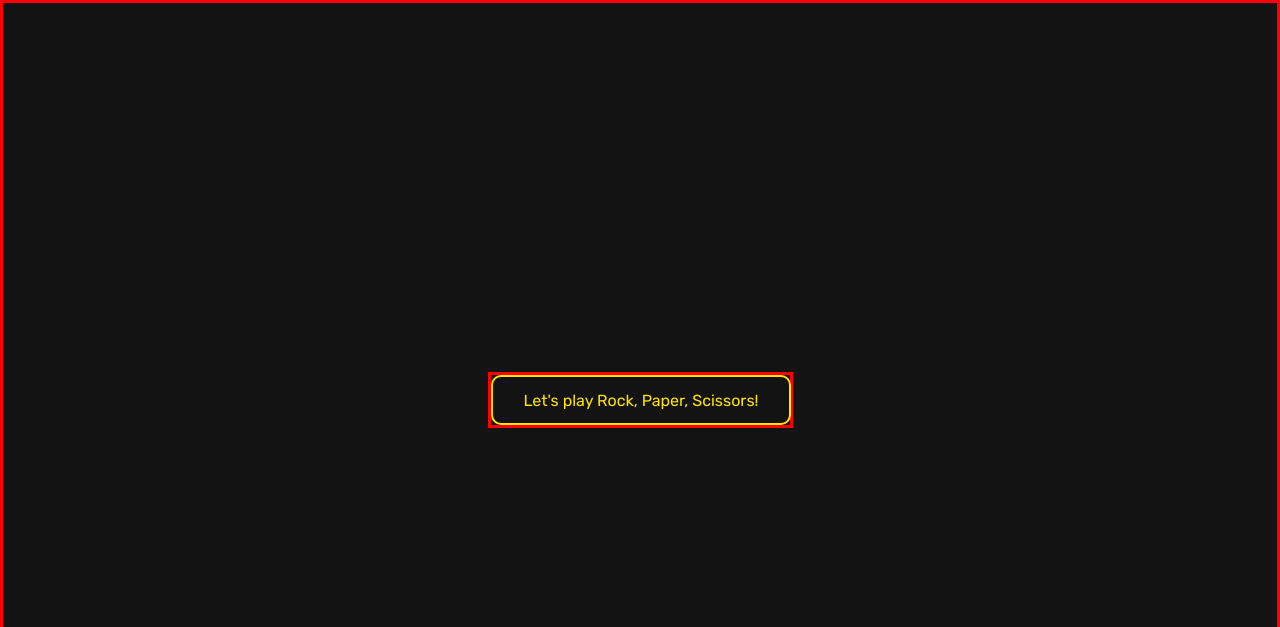
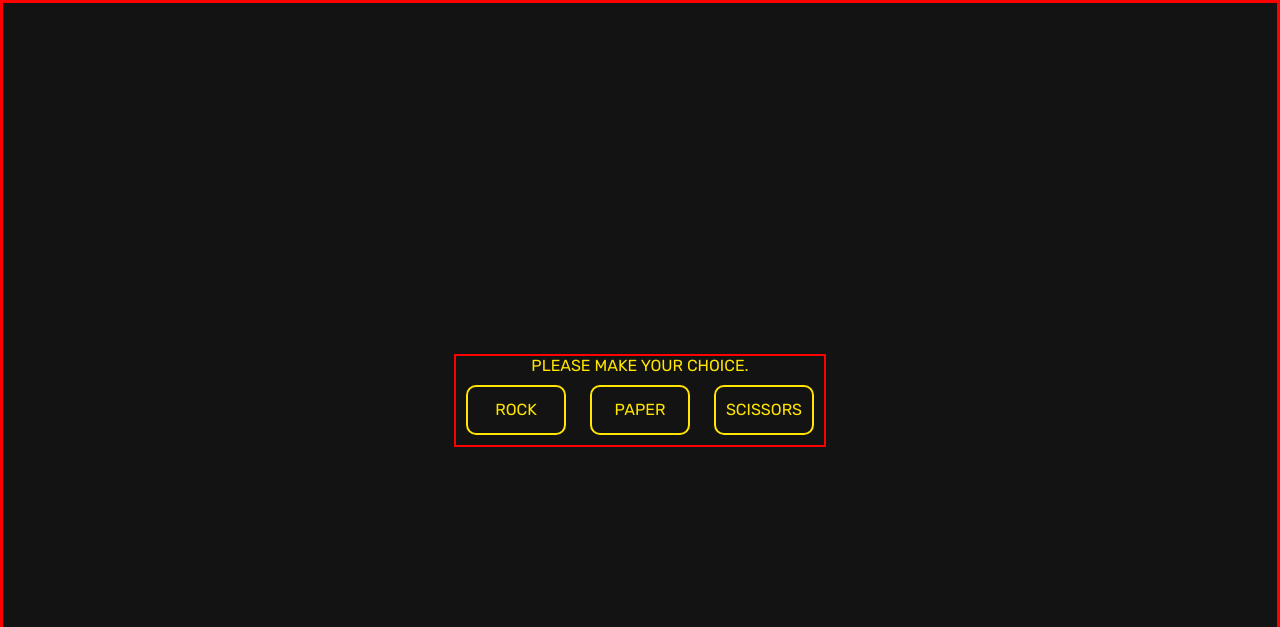
Before and after one commit to jiyorude/simplerps, a plain HTML site: page dist/index.html in a window 1280 px wide. Shown: the top 627 px of the page. Drawn offline with Linux system fonts and the light colour scheme.

Commit message:
final commit for 13/01

```diff
--- a/dist/css/styles.css
+++ b/dist/css/styles.css
@@ -21,7 +21,7 @@
 }
 
 body {
-    overflow: hidden;
+  overflow: hidden;
 }
 
 main {
@@ -40,9 +40,11 @@ main {
   flex-direction: column;
 }
 
+/*NOTE: THIS ONE IS CURRENTLY TURNED OFF WHILE DESIGNING THE PROMPT*/
 .buttondiv {
   width: 305px;
   border: 3px solid red;
+  display: none;
 }
 
 h1 {
@@ -63,6 +65,7 @@ button {
   font-weight: 400;
   font-size: 16px;
   color: var(--yellow);
+  transition: 0.2s;
 }
 
 button:hover {
@@ -116,3 +119,28 @@ button:hover {
   right: 130px;
   position: absolute;
 }
+
+#choiceprompt {
+  position: absolute;
+  border: 2px solid red;
+}
+
+#rock {
+  width: 100px;
+  margin: 10px;
+}
+
+#paper {
+  width: 100px;
+  margin: 10px;
+}
+
+#scissors {
+  width: 100px;
+  margin: 10px;
+}
+
+h1 {
+  text-align: center;
+  text-transform: uppercase;
+}
--- a/dist/index.html
+++ b/dist/index.html
@@ -22,11 +22,18 @@
     <meta name="msapplication-config" content="/dist/favicon/browserconfig.xml">
     <meta name="theme-color" content="#ffffff">
     <script defer src="/dist/js/anime.min.js"></script>
+    <script defer src="/dist/js/game.js"></script>
     <script defer src="/dist/js/animations.js"></script>
 </head>
 <body>
 <main>
     <div class="flexbox">
+        <div id="choiceprompt">
+            <h1>Please make your choice.</h1>
+            <button id="rock">ROCK</button>
+            <button id="paper">PAPER</button>
+            <button id="scissors">SCISSORS</button>
+        </div>
         <div class="buttondiv">
             <button id="startGame" type="submit">Let's play Rock, Paper, Scissors!</button>
         </div>
--- a/dist/js/animations.js
+++ b/dist/js/animations.js
@@ -1,5 +1,3 @@
-// SRPS ANIMATIONS
-
 let gameInit = anime.timeline({
   easing: "easeInOutExpo",
   duration: 3000,
@@ -52,3 +50,7 @@ gameInit.finished.then(function () {
     scale: [1, 1.25],
   });
 });
+
+let startGame = document.querySelector(".buttondiv");
+
+startGame.addEventListe;
```
Also changed, not shown: dist/js/game.js (added).
